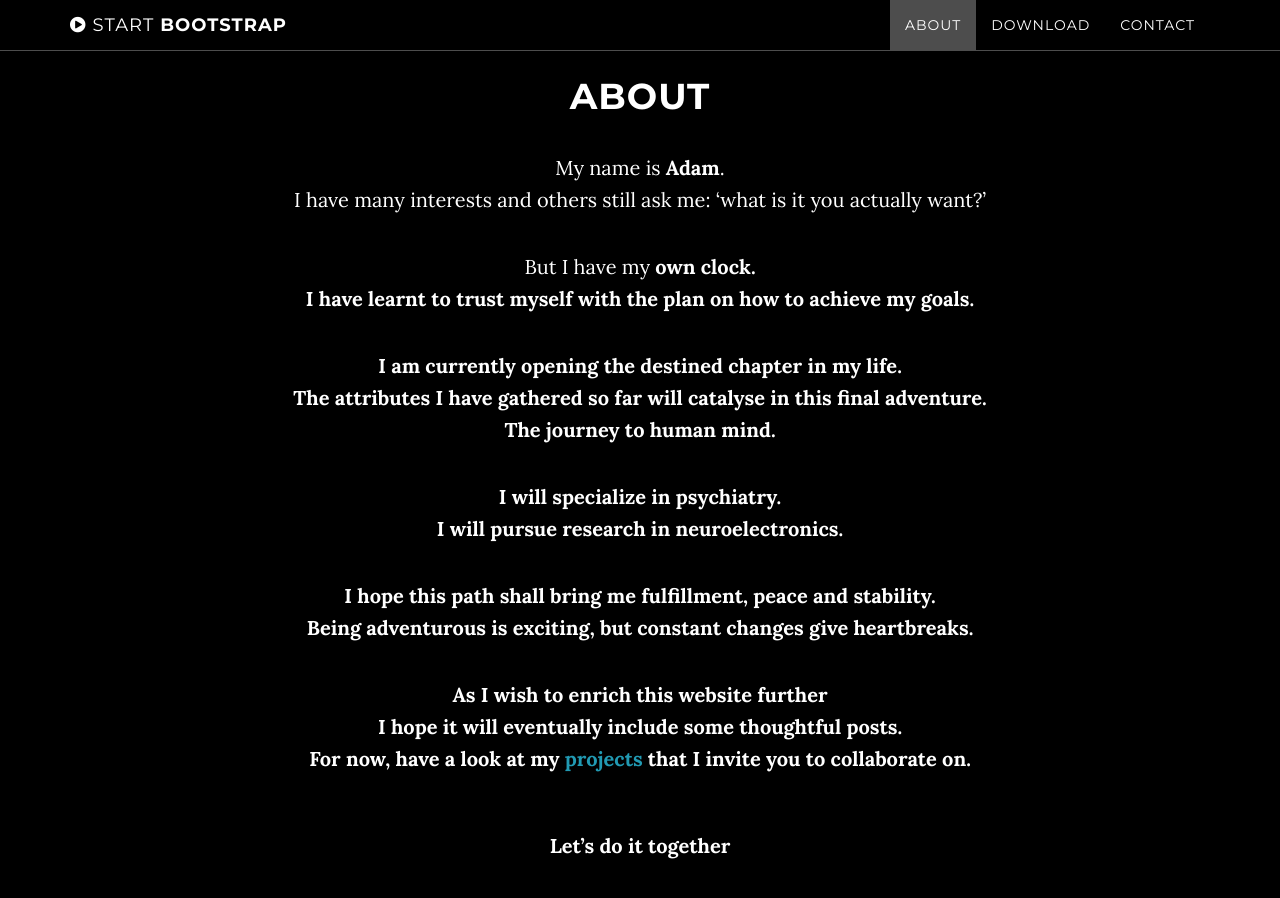
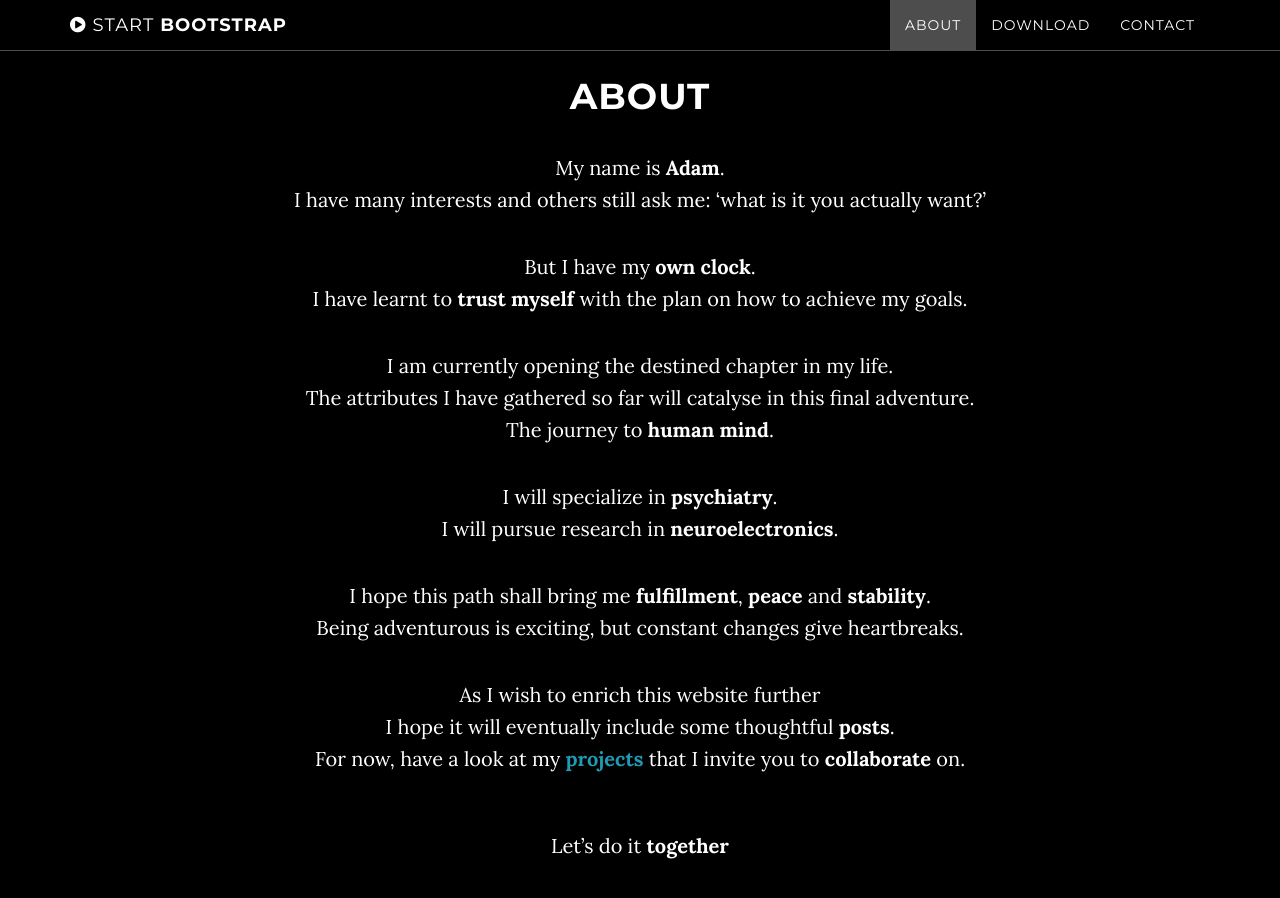
Before and after one commit to kozload/kozload.github.io, a Jekyll site: the page built from index.html, in a window 1280 px wide and 900 px high, scrolled down 1023 px. Built offline with Jekyll 4.4.1, drawn with Linux system fonts in a browser that asks for light colours.

```diff
--- a/_includes/about.html
+++ b/_includes/about.html
@@ -4,7 +4,7 @@
             <div class="col-lg-8 col-lg-offset-2">
                 <h1>About</h1>
                 <p>My name is <b>Adam</b>.<br>I have many interests and others still ask me: ‘what is it you actually want?’</p>
-                <p>But I have my <b>own clock<b>.<br>
+                <p>But I have my <b>own clock</b>.<br>
                 I have learnt to <b>trust myself</b> with the plan on how to achieve my goals.</p>
                 <p>I am currently opening the destined chapter in my life.<br>The attributes I have gathered so far will catalyse in this final adventure.<br>The journey to <b>human mind</b>.</p>
                 <p>I will specialize in <b>psychiatry</b>.<br>I will pursue research in <b>neuroelectronics</b>.</p>
```
